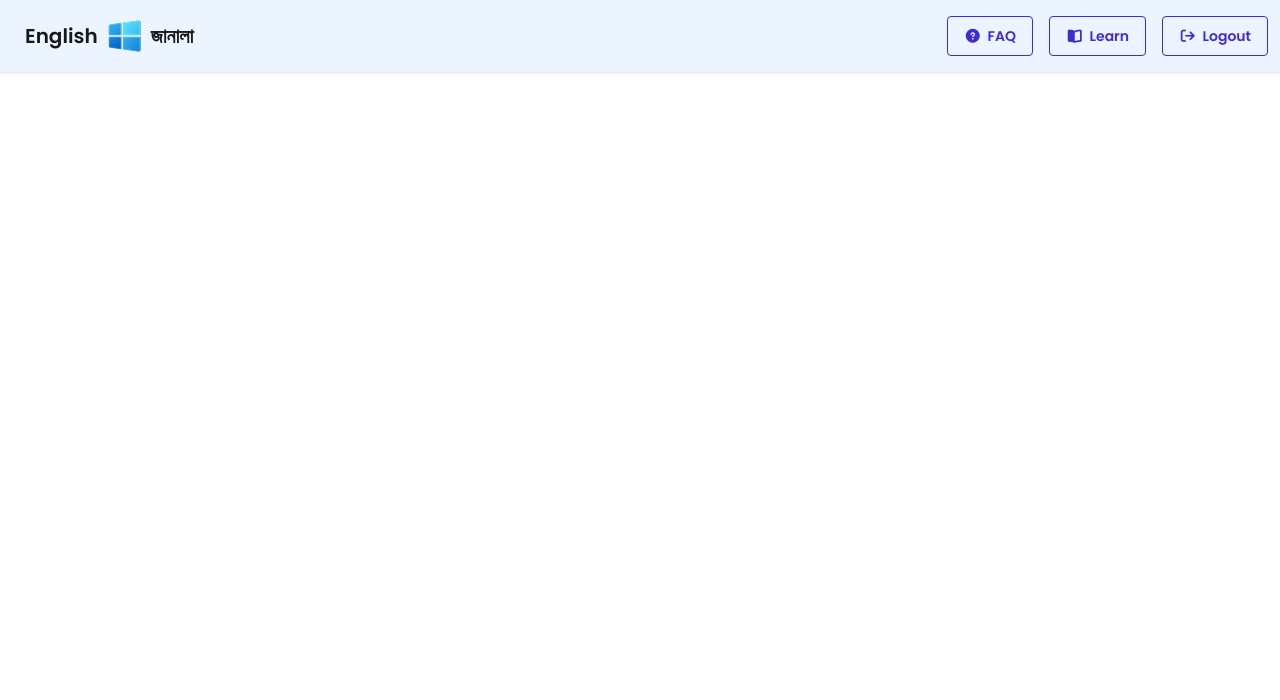
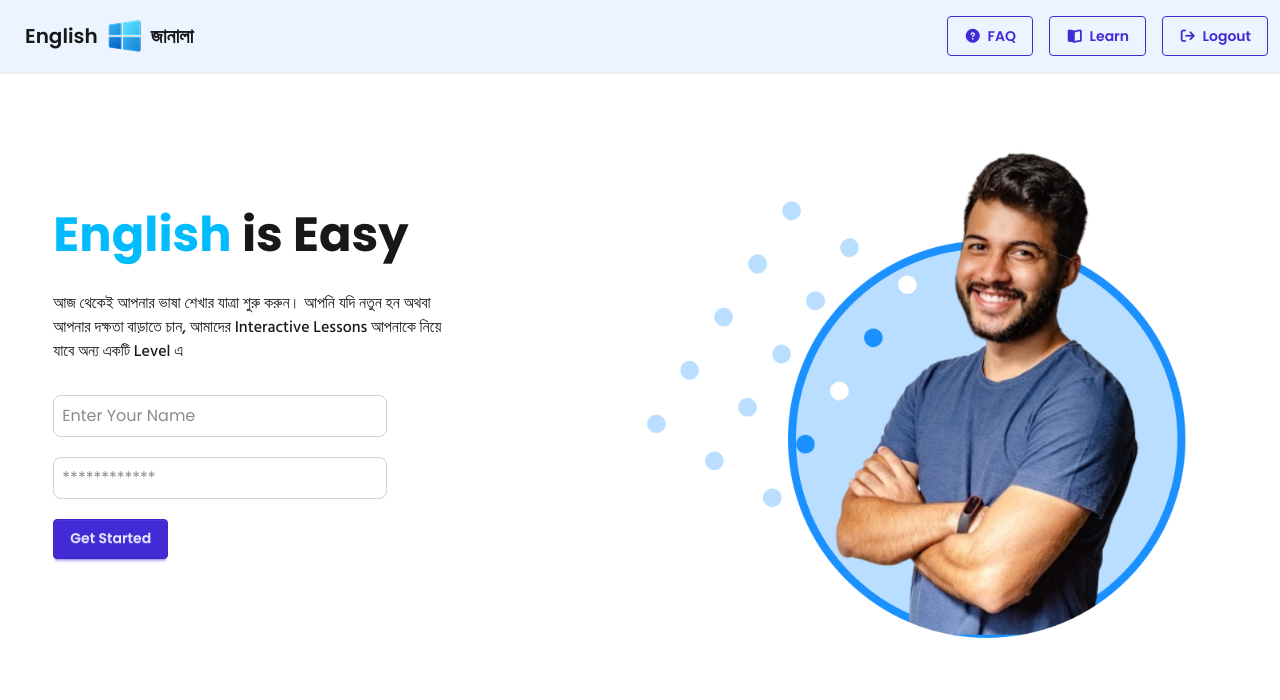
Before and after one commit to shkMahdi/P5-English-Janala, a plain HTML site: page index.html in a window 1280 px wide. Drawn offline with nearby package versions, Linux system fonts and the light colour scheme.

Commit message:
hero section added

```diff
--- a/index.html
+++ b/index.html
@@ -94,6 +94,26 @@
             </div>
         </div>
     </header>
+
+    <section class="flex flex-col-reverse md:flex-row justify-between w-11/12 py-5 mx-auto items-center">
+        <div class="space-y-8 flex-1 text-center md:text-left">
+            <h2 class="font-bold text-5xl">
+                <span class="text-[#00BCFF]">English</span>
+                <span> is Easy</span>
+            </h2>
+            <p class="bangla font-medium">
+                আজ থেকেই আপনার ভাষা শেখার যাত্রা শুরু করুন। আপনি যদি নতুন হন অথবা <br> আপনার দক্ষতা বাড়াতে চান, আমাদের Interactive Lessons আপনাকে নিয়ে <br> যাবে অন্য একটি Level এ
+            </p>
+            <div class="space-y-5">
+                <input type="text" placeholder="Enter Your Name" class="border border-zinc-900/20 rounded-lg p-2"> <br>
+                <input type="password" placeholder="************" class="border border-zinc-900/20 rounded-lg p-2"> <br>
+                <button class="btn btn-primary">Get Started</button>
+            </div>
+        </div>
+        <div class="flex-1">
+            <img src="./assets/hero-student.png" alt="">
+        </div>
+    </section>
 </body>
 
 </html>
```
